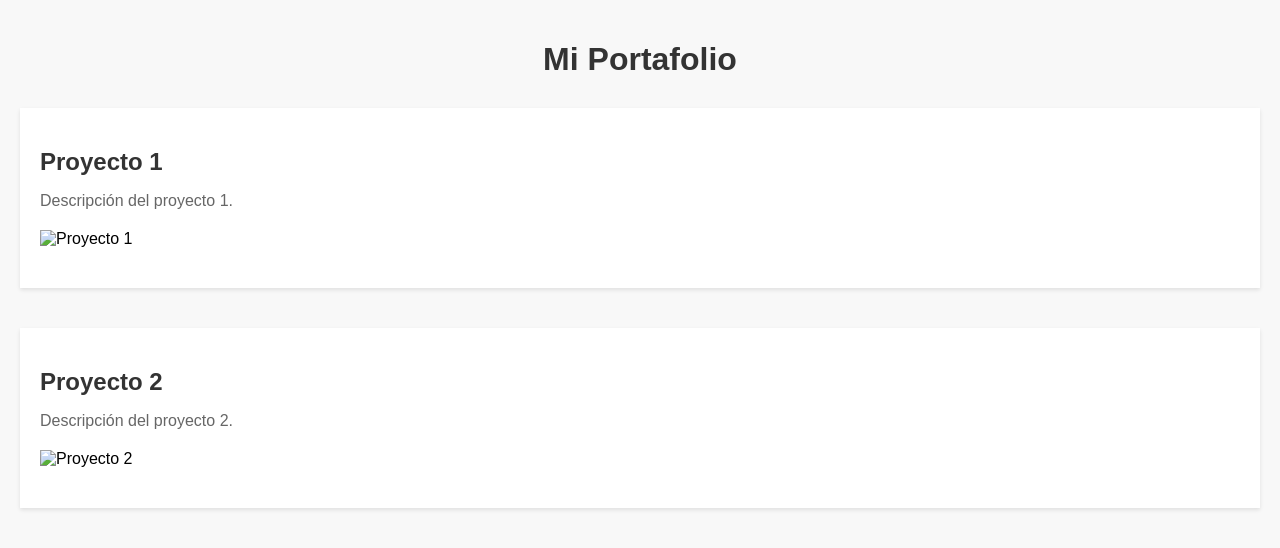
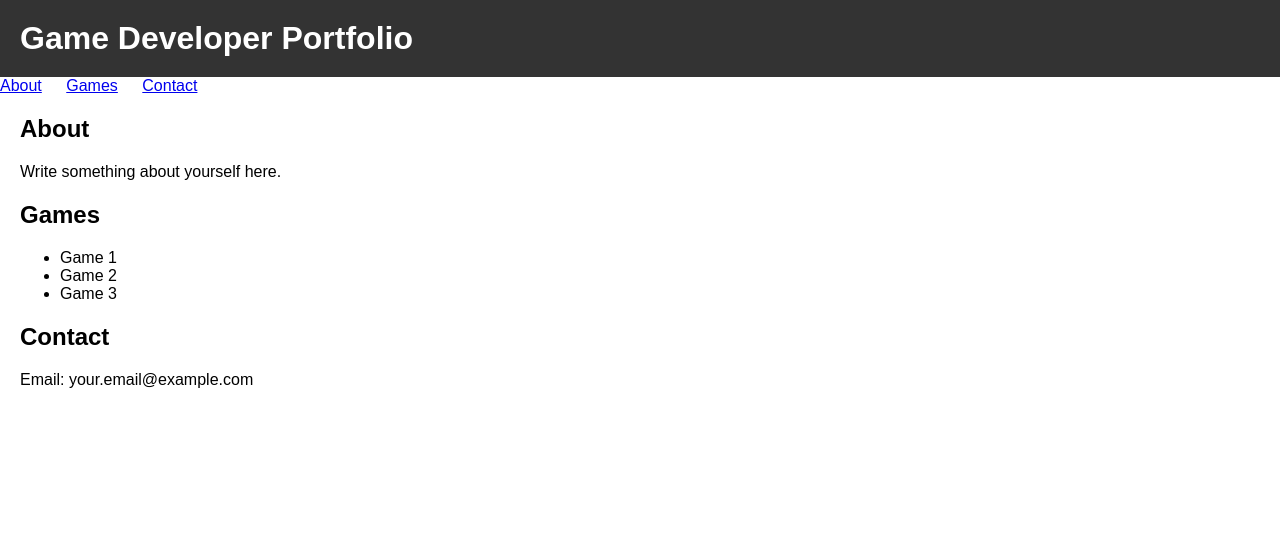
Before and after one commit to Gabri3lp/Gabri3lp.github.io, a plain HTML site: page index.html in a window 1280 px wide. Drawn offline with Linux system fonts and the light colour scheme.

Commit message:
Update index.html

```diff
--- a/index.html
+++ b/index.html
@@ -1,62 +1,61 @@
 <!DOCTYPE html>
 <html>
   <head>
-  <meta charset="UTF-8">
-  <title>Mi Portafolio</title>
+    <title>Game Developer Portfolio</title>
     <style>
-    * {
-      box-sizing: border-box;
-    }
       body {
         font-family: Arial, sans-serif;
         margin: 0;
+        padding: 0;
+      }
+      header {
+        background-color: #333;
+        color: white;
         padding: 20px;
-      background-color: #f8f8f8;
       }
-    h1 {
-      text-align: center;
-      margin-bottom: 30px;
-      color: #333;
+      header h1 {
+        margin: 0;
       }
-    .project {
-      margin-bottom: 40px;
-      padding: 20px;
-      background-color: #fff;
-      box-shadow: 0 2px 4px rgba(0, 0, 0, 0.1);
+      nav ul {
+        list-style: none;
+        margin: 0;
+        padding: 0;
       }
-    .project h2 {
-      font-size: 24px;
-      margin-bottom: 10px;
-      color: #333;
+      nav li {
+        display: inline-block;
+        margin-right: 20px;
       }
-    .project p {
-      margin-bottom: 20px;
-      color: #666;
-    }
-    .project img {
-      max-width: 100%;
-      height: auto;
-      display: block;
-      margin-bottom: 20px;
+      section {
+        margin: 20px;
       }
     </style>
   </head>
   <body>
-  <h1>Mi Portafolio</h1>
-
-  <div class="project">
-    <h2>Proyecto 1</h2>
-    <p>Descripción del proyecto 1.</p>
-    <img src="ruta_de_la_imagen_proyecto1.jpg" alt="Proyecto 1">
-  </div>
-
-  <div class="project">
-    <h2>Proyecto 2</h2>
-    <p>Descripción del proyecto 2.</p>
-    <img src="ruta_de_la_imagen_proyecto2.jpg" alt="Proyecto 2">
-  </div>
-
-  <!-- Agrega más proyectos aquí -->
-
+    <header>
+      <h1>Game Developer Portfolio</h1>
+    </header>
+    <nav>
+      <ul>
+        <li><a href="#about">About</a></li>
+        <li><a href="#games">Games</a></li>
+        <li><a href="#contact">Contact</a></li>
+      </ul>
+    </nav>
+    <section id="about">
+      <h2>About</h2>
+      <p>Write something about yourself here.</p>
+    </section>
+    <section id="games">
+      <h2>Games</h2>
+      <ul>
+        <li>Game 1</li>
+        <li>Game 2</li>
+        <li>Game 3</li>
+      </ul>
+    </section>
+    <section id="contact">
+      <h2>Contact</h2>
+      <p>Email: your.email@example.com</p>
+    </section>
   </body>
 </html>
```
Lines whose indentation alone changed are shown as unchanged.
